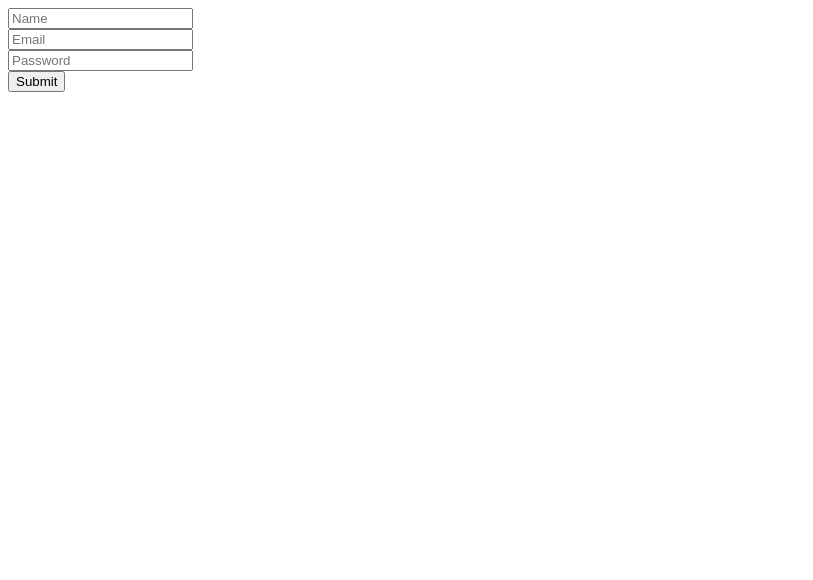
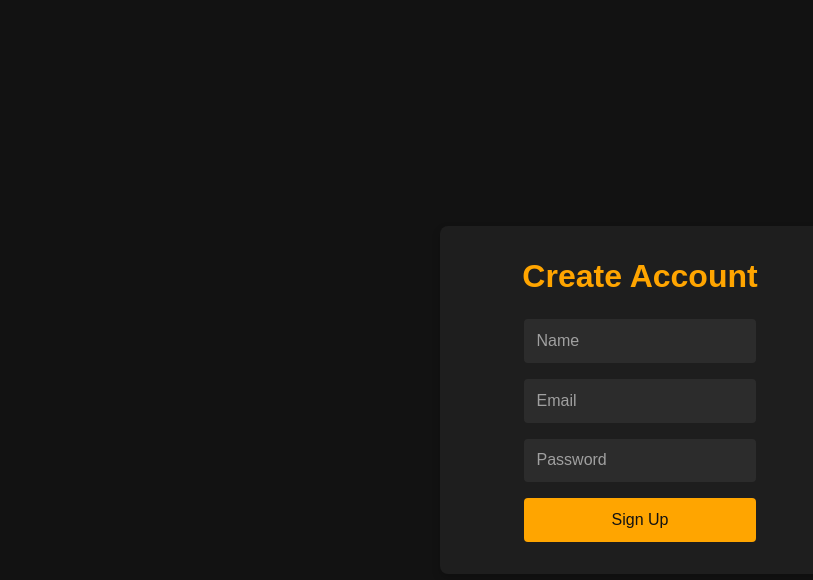
Before and after one commit to adwaiyk/ASEP-1-Group-5, a plain HTML site: page login.html in a window 1280 px wide. Shown: the whole page, without its empty margins (0-813 px from the left). Drawn offline with Linux system fonts and the light colour scheme.

Commit message:
styled the login page

```diff
--- /dev/null
+++ b/login.css
@@ -0,0 +1,78 @@
+* {
+    margin: 0;
+    padding: 0;
+    box-sizing: border-box;
+}
+
+body {
+    font-family: Arial, sans-serif;
+    background-color: #121212;
+    color: #f5f5f5;
+    display: flex;
+    justify-content: center;
+    align-items: center;
+    height: 100vh;
+}
+
+.container {
+    background-color: #1e1e1e;
+    padding: 2rem;
+    border-radius: 8px;
+    box-shadow: 0 4px 8px rgba(0, 0, 0, 0.2);
+    width: 90%;
+    max-width: 400px;
+    display: flex;
+    flex-direction: column;
+    align-items: center;
+}
+
+.container h1 {
+    margin-bottom: 1.5rem;
+    color: #ffa500;
+}
+
+.form-control {
+    width: 100%;
+    margin-bottom: 1rem;
+}
+
+input {
+    width: 100%;
+    padding: 0.8rem;
+    border: none;
+    border-radius: 4px;
+    font-size: 1rem;
+    outline: none;
+    background-color: #2c2c2c;
+    color: #f5f5f5;
+}
+
+input::placeholder {
+    color: #a0a0a0;
+}
+
+button {
+    width: 100%;
+    padding: 0.8rem;
+    background-color: #ffa500;
+    border: none;
+    border-radius: 4px;
+    font-size: 1rem;
+    color: #121212;
+    cursor: pointer;
+    transition: background-color 0.3s ease;
+}
+
+button:hover {
+    background-color: #cc8400;
+}
+
+@media (max-width: 600px) {
+    .container {
+        padding: 1.5rem;
+    }
+
+    h1 {
+        font-size: 1.5rem;
+    }
+}
--- a/login.html
+++ b/login.html
@@ -3,19 +3,25 @@
 <head>
     <meta charset="UTF-8">
     <meta name="viewport" content="width=device-width, initial-scale=1.0">
+    <link rel="stylesheet" href="login.css">
     <title>Login</title>
 </head>
 <body>
-
-    <form>
-        <input type="text" id="name" placeholder="Name" required />
-        <br>
-        <input type="email" id="email" placeholder="Email" required />
-        <br>
-        <input type="password" id="password" placeholder="Password" required />
-        <br>
-        <input type="submit" id="submit">
-    </form>
+    <div class="container">
+        <h1>Create Account</h1>
+        <form id="signup-form">
+            <div class="form-control">
+                <input type="text" id="name" placeholder="Name" required />
+            </div>
+            <div class="form-control">
+                <input type="email" id="email" placeholder="Email" required />
+            </div>
+            <div class="form-control">
+                <input type="password" id="password" placeholder="Password" required />
+            </div>
+            <button type="submit" id="submit">Sign Up</button>
+        </form>
+    </div>
 
     <script type="module" src="login.js" defer></script>
 </body>
--- a/login.js
+++ b/login.js
@@ -1,7 +1,6 @@
 import { initializeApp } from "https://www.gstatic.com/firebasejs/11.1.0/firebase-app.js";
 import { getAuth, createUserWithEmailAndPassword } from "https://www.gstatic.com/firebasejs/11.1.0/firebase-auth.js";
 import { getFirestore, doc, setDoc } from "https://www.gstatic.com/firebasejs/11.1.0/firebase-firestore.js";
-import { getAnalytics } from "https://www.gstatic.com/firebasejs/11.1.0/firebase-analytics.js";
 
 const firebaseConfig = {
     apiKey: "AIzaSyAqwBvuNnD7vOKbRmDDQ9fINY4OtJ6r930",
@@ -10,45 +9,35 @@ const firebaseConfig = {
     storageBucket: "aerozen-cbc01.firebasestorage.app",
     messagingSenderId: "214507255290",
     appId: "1:214507255290:web:08f92732d57d9e9f6b6043",
-    measurementId: "G-0SEEWL7PKB"
 };
 
 // Initialize Firebase
 const app = initializeApp(firebaseConfig);
 const auth = getAuth(app);
 const db = getFirestore(app);
-const analytics = getAnalytics(app);
 
-// Ensure the submit button is defined before adding the event listener
-const submit = document.getElementById("submit");
-
-submit.addEventListener('click', function (event) {
+// Handle form submission
+document.getElementById("signup-form").addEventListener("submit", async (event) => {
     event.preventDefault();
 
-    // Input Fields
     const username = document.getElementById("name").value;
     const email = document.getElementById("email").value;
     const password = document.getElementById("password").value;
 
-    createUserWithEmailAndPassword(auth, email, password)
-        .then((userCredential) => {
-            const user = userCredential.user;
-            setDoc(doc(db, "users", user.uid), {
-                email: user.email,
-                uid: user.uid,
-                displayName: username,
-            })
-                .then(() => {
-                    alert("Account created. Please verify your email before logging in.");
-                    window.location.href = "index.html";
-                })
-                .catch((error) => {
-                    console.error("Error writing document: ", error);
-                    alert("Error writing document: " + error.message);
-                });
-        })
-        .catch((error) => {
-            console.error("Error creating user: ", error);
-            alert("Error creating user: " + error.message);
+    try {
+        const userCredential = await createUserWithEmailAndPassword(auth, email, password);
+        const user = userCredential.user;
+
+        await setDoc(doc(db, "users", user.uid), {
+            email: user.email,
+            uid: user.uid,
+            displayName: username,
         });
+
+        alert("Account created successfully! Please verify your email.");
+        window.location.href = "index.html";
+    } catch (error) {
+        console.error("Error:", error);
+        alert(error.message);
+    }
 });
```
